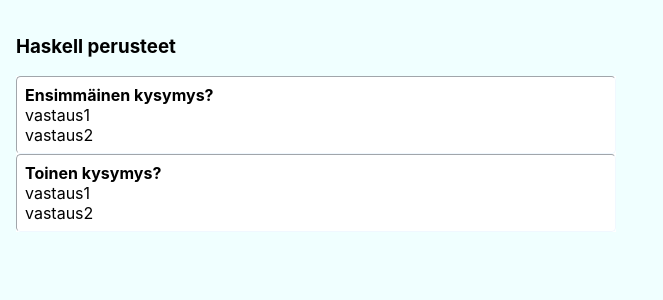
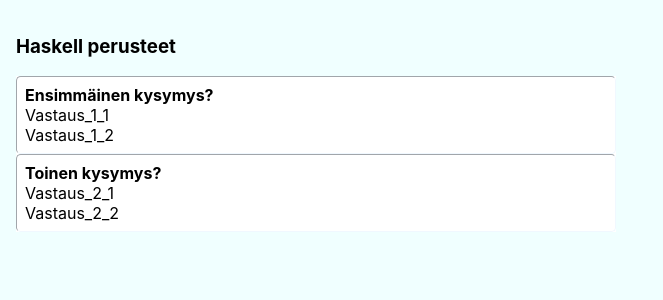
Before and after one commit to mikkopr/tentti-sovellus, a React (Create React App) app: page / in a window 1280 px wide. Shown: the top 300 px of the page, without its empty margins (0-663 px from the left). Built offline with nearby package versions, Linux system fonts and the light colour scheme.

Commit message:
Created a new component Answer

```diff
--- /dev/null
+++ b/src/Answer.js
@@ -0,0 +1,6 @@
+
+const Answer = (props) => {
+    return (<div>{props.answer.answer}</div>);
+}
+
+export default Answer;
--- a/src/App.js
+++ b/src/App.js
@@ -5,8 +5,18 @@
 
 const App = () => {
 
-  let question1 = {question: "Ensimmäinen kysymys?", correctAnswerIndex: 0, answers: ["vastaus1","vastaus2"]};
-  let question2 = {question: "Toinen kysymys?", correctAnswerIndex: 0, answers: ["vastaus1","vastaus2"]};
+  const answers1 = [
+    {answer: "Vastaus_1_1", selected: false},
+    {answer: "Vastaus_1_2", selected: false}
+    ];
+
+  const answers2 = [
+    {answer: "Vastaus_2_1", selected: false},
+    {answer: "Vastaus_2_2", selected: false}
+    ];
+
+  let question1 = {question: "Ensimmäinen kysymys?", answers: answers1};
+  let question2 = {question: "Toinen kysymys?", answers: answers2};
 
   let exam1 = {
     name: "Haskell perusteet",
--- a/src/Question.js
+++ b/src/Question.js
@@ -1,10 +1,14 @@
+import Answer from "./Answer";
 
 const Question = (props) => {
     return (
     <div className="kysymys">
         <div className="kysymys-teksti">{props.question.question}</div>
         <div>
-            {props.question.answers.map( answer => {return (<div>{answer}</div>)} )}
+            {props.question.answers.map( answer => {
+                return (<div><Answer answer={answer}/></div>)
+                })
+            }
         </div>
     </div>
     );
```
